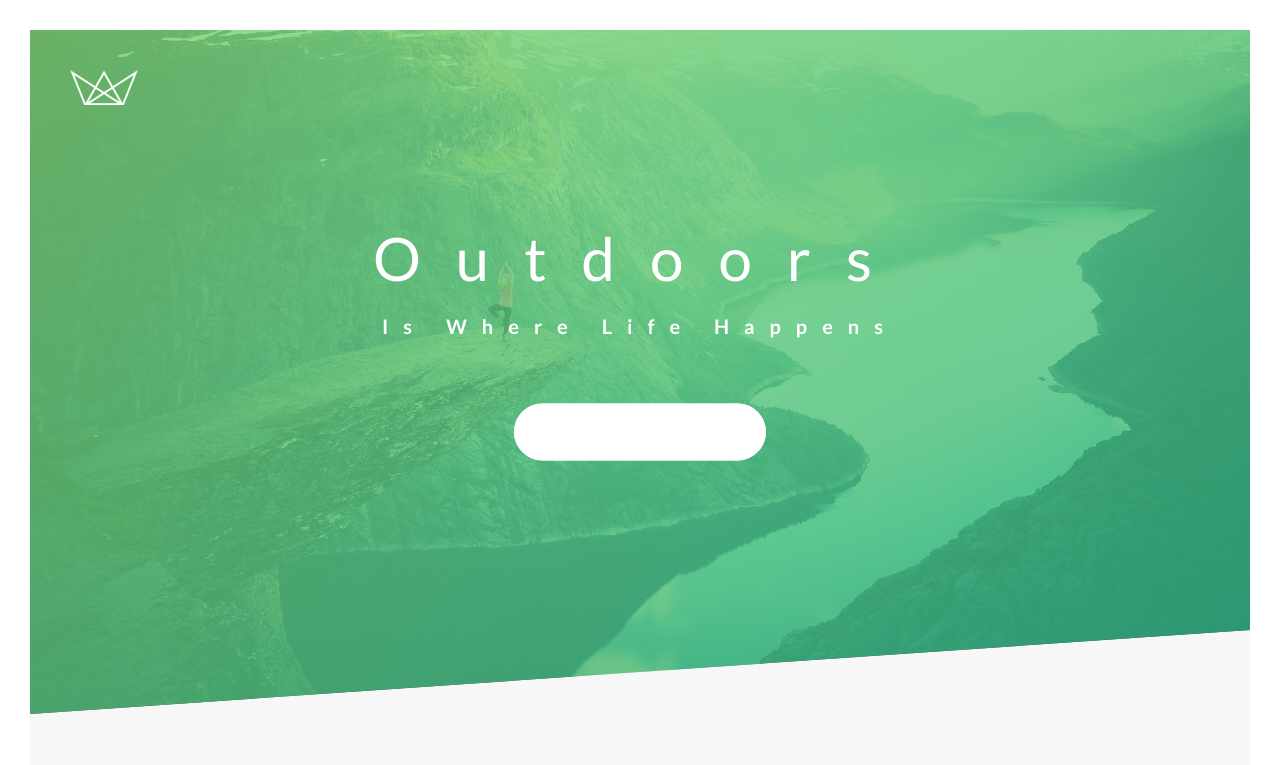
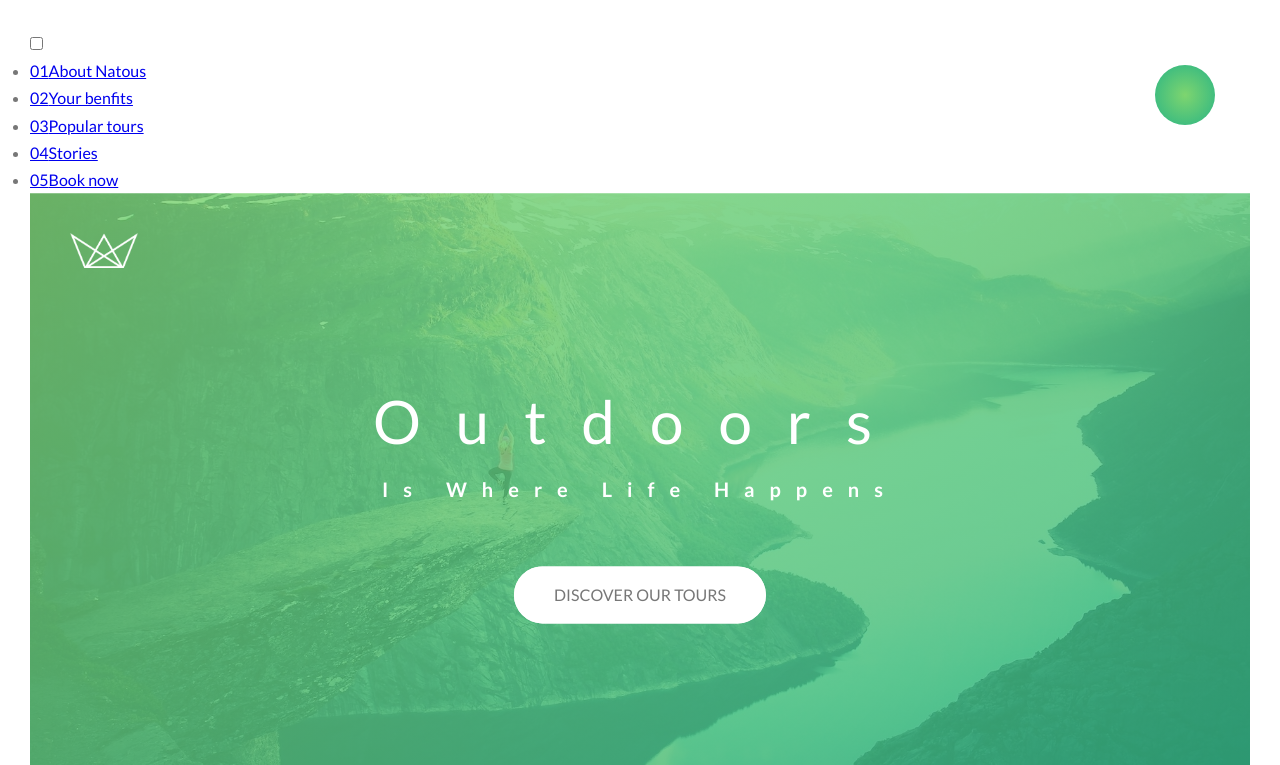
Before and after one commit to kai4idps/scss-udemy, a website: page starter/index.html in a window 1280 px wide. Shown: the top 765 px of the page. Drawn offline with Linux system fonts and the light colour scheme.

Commit message:
Fix navigation

```diff
--- a/starter/index.html
+++ b/starter/index.html
@@ -13,6 +13,27 @@
         <title>Natours | Exciting tours for adventurous people</title>
     </head>
     <body>
+
+
+        <div class="navigation">
+            <input type="checkbox" class="navigation__checkbox" id="navi-toggle">
+
+            <label for="navi-toggle" class="navigation__button">
+                <span class="navigation__icon">&nbsp;</span>
+            </label>
+
+            <div class="navigation__background">&nbsp;</div>
+
+            <nav class="navigation__nav">
+                <ul class="navigation__list">
+                    <li class="navigation__item"><a href="#" class="navigation__link"><span>01</span>About Natous</a></li>
+                    <li class="navigation__item"><a href="#" class="navigation__link"><span>02</span>Your benfits</a></li>
+                    <li class="navigation__item"><a href="#" class="navigation__link"><span>03</span>Popular tours</a></li>
+                    <li class="navigation__item"><a href="#" class="navigation__link"><span>04</span>Stories</a></li>
+                    <li class="navigation__item"><a href="#" class="navigation__link"><span>05</span>Book now</a></li>
+                    </ul>
+            </nav>
+        </div>
 
         <header class="header">
             <div class="header__logo-box">
--- a/starter/sass/components/_button.scss
+++ b/starter/sass/components/_button.scss
@@ -11,7 +11,7 @@
     position: relative;
     font-size: $default-font-size;
 
-    border:none;
+    border: none;
     cursor: pointer;
   }
 
@@ -25,15 +25,16 @@
     }
   }
 
- &:active , &:focus{
-   outline:none; // input的藍色外框
+  &:active,
+  &:focus {
+    outline: none; // input的藍色外框
     transform: translateY(-1px);
     box-shadow: 0 10px 20px rgba($color-black, 0.2);
   }
 
   &--white {
     background-color: $color-grey-white;
-    color: $color-grey-white;
+    color: $color-grey-dark;
 
     &::after {
       background-color: $color-grey-white;
--- /dev/null
+++ b/starter/sass/layout/_navigation.scss
@@ -0,0 +1,32 @@
+.navigation {
+  &__checkbox {
+  }
+
+  &__button {
+  }
+
+  &__background {
+    height: 6rem;
+    width: 6rem;
+    border-radius: 50%;
+    position: fixed;
+    top: 6.5rem;
+    right: 6.5rem;
+    background-image: radial-gradient(
+      $color-primary-light,
+      $color-primary-dark
+    );
+  }
+
+  &__nav {
+  }
+
+  &__list {
+  }
+
+  &__item {
+  }
+
+  &__link {
+  }
+}
--- a/starter/sass/main.scss
+++ b/starter/sass/main.scss
@@ -18,5 +18,6 @@
 @import "layout/header";
 @import "layout/grid";
 @import "layout/footer";
+@import "layout/navigation";
 
 @import "pages/home";
```
Also changed, not shown: starter/sass/components/_form.scss (+13 -13 lines), starter/sass/layout/_footer.scss (+15 -13 lines), starter/css/style.css.
